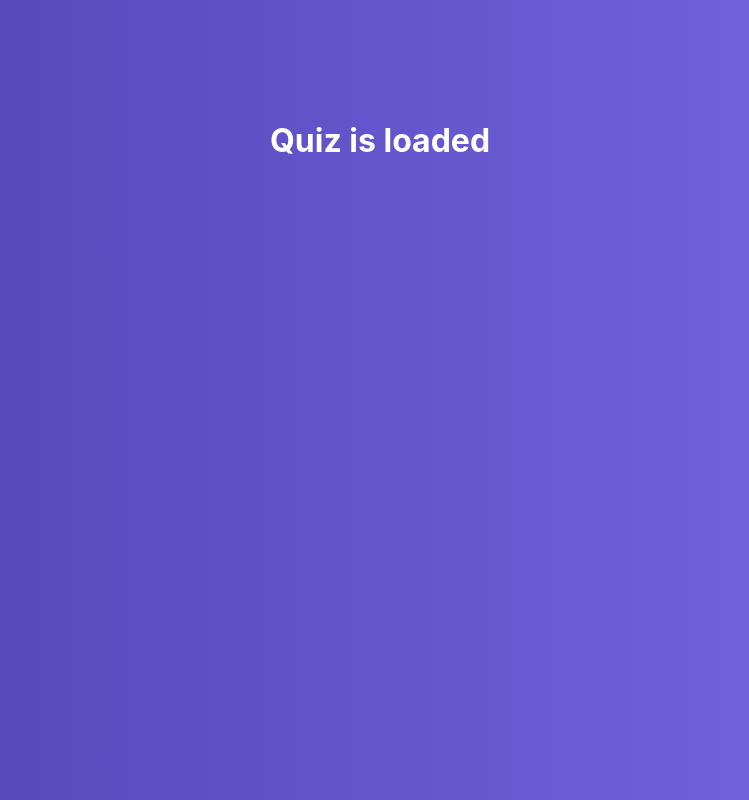
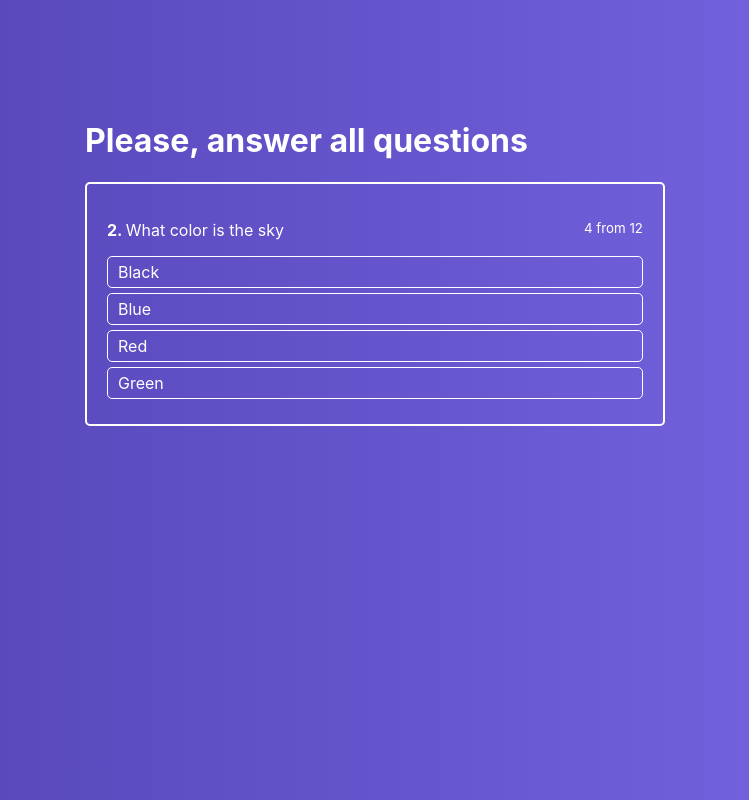
Before and after one commit to dimabelyj/react-quiz, a React app in the folder react-quiz/: page / in a window 1280 px wide. Shown: the whole page, without its empty margins (265-1014 px from the left). Built offline with nearby package versions, Linux system fonts and the light colour scheme.

Commit message:
Answer list done

```diff
--- a/react-quiz/src/components/ActiveQuiz/ActiveQuiz.js
+++ b/react-quiz/src/components/ActiveQuiz/ActiveQuiz.js
@@ -0,0 +1,22 @@
+import React from 'react';
+import classes from './ActiveQuiz.scss';
+import AnswersList from './AnswersList/AnswersList'
+
+const ActiveQuiz = props => (
+    <div className = 'ActiveQuiz'>
+        <p className='Question'>
+            <span>
+                <strong>2. </strong>
+                {props.question}
+            </span>
+            <small>4 from 12</small>
+        </p>
+
+        <AnswersList
+          answers = {props.answers}
+          onAnswerClick={props.onAnswerClick}
+        />
+    </div>
+)
+
+export default ActiveQuiz
--- a/react-quiz/src/components/ActiveQuiz/ActiveQuiz.scss
+++ b/react-quiz/src/components/ActiveQuiz/ActiveQuiz.scss
@@ -0,0 +1,13 @@
+.ActiveQuiz{
+    padding: 20px;
+    color: #fff;
+    border: 2px solid #fff;
+    border-radius: 5px;
+    margin: 0 10px;
+    box-sizing: border-box;
+}
+
+.Question {
+    display: flex;
+    justify-content: space-between;
+}
--- /dev/null
+++ b/react-quiz/src/components/ActiveQuiz/AnswersList/AnswerItem/AnswerItem.js
@@ -0,0 +1,14 @@
+import React from 'react';
+import classes from './AnswerItem.scss';
+
+const AnswerItem = props => {
+    console.log(props);
+    return (
+        <li className ='AnswerItem'
+            onClick={() => props.onAnswerClick(props.answer.id)}>
+            {props.answer.text}
+        </li>
+    )
+}
+
+export default AnswerItem
--- /dev/null
+++ b/react-quiz/src/components/ActiveQuiz/AnswersList/AnswerItem/AnswerItem.scss
@@ -0,0 +1,12 @@
+.AnswerItem{
+  border: 1px solid #fff;
+  border-radius: 5px;
+  padding: 5px 10px;
+  margin-bottom: 5px;
+  cursor: pointer;
+}
+
+.AnswerItem:hover {
+    background: rgba(255, 255, 255, .2);
+    transition: background .3s ease-in-out;
+}
--- /dev/null
+++ b/react-quiz/src/components/ActiveQuiz/AnswersList/AnswersList.js
@@ -0,0 +1,19 @@
+import React from 'react';
+import classes from './AnswersList.scss';
+import AnswerItem from './AnswerItem/AnswerItem';
+
+const AnswersList = props => (
+    <ul className='AnswersList'>
+        {props.answers.map((answer, index) =>{
+          return(
+            <AnswerItem
+             key = {index}
+             answer = {answer}
+             onAnswerClick={props.onAnswerClick}
+            />
+          )
+        })}
+    </ul>
+)
+
+export default AnswersList
--- /dev/null
+++ b/react-quiz/src/components/ActiveQuiz/AnswersList/AnswersList.scss
@@ -0,0 +1,5 @@
+.AnswersList{
+    list-style: none;
+    margin: 0;
+    padding: 0;
+}
--- a/react-quiz/src/containers/Quiz/Quiz.js
+++ b/react-quiz/src/containers/Quiz/Quiz.js
@@ -1,17 +1,42 @@
-import React, {Component} from 'react';
+import React, { Component } from 'react';
 import classes from './Quiz.scss';
+import ActiveQuiz from './../../components/ActiveQuiz/ActiveQuiz';
 
 class Quiz extends Component {
 
     state = {
-        quiz: []
+        quiz: [
+            {
+                question: 'What color is the sky',
+                rightAnswerId: 2,
+                answers: [
+                    {text: 'Black', id: 1},
+                    {text: 'Blue', id: 2},
+                    {text: 'Red', id: 3},
+                    {text: 'Green', id: 4}
+                ]
+            }
+        ]
+    }
+
+    onAnswerClickHandler = (answerId) => {
+        console.log('Answer id: ', answerId)
     }
 
     render() {
-        return(
-            <div className ='Quiz'>
-              <h1>Quiz is loaded</h1>
+        return (
+            <div className='Quiz'>
+                <div className='QuizWrapper'>
+                    <h1>Please, answer all questions</h1>
+
+                    <ActiveQuiz
+                     answers={this.state.quiz[0].answers}
+                     question={this.state.quiz[0].question}
+                     onAnswerClick={this.onAnswerClickHandler}
+                    />
+                </div>
             </div>
+
         )
     }
 }
--- a/react-quiz/src/containers/Quiz/Quiz.scss
+++ b/react-quiz/src/containers/Quiz/Quiz.scss
@@ -11,3 +11,7 @@
     color: #fff;
     margin-left: 10px;
 }
+
+.QuizWrapper {
+    width: 600px;
+}
```
